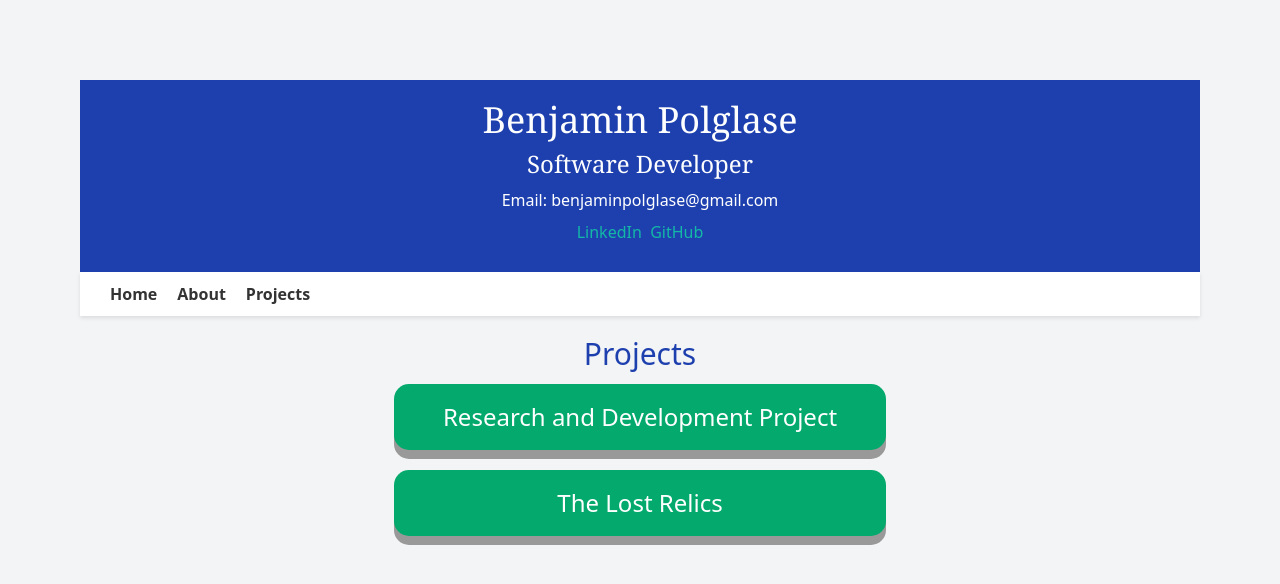
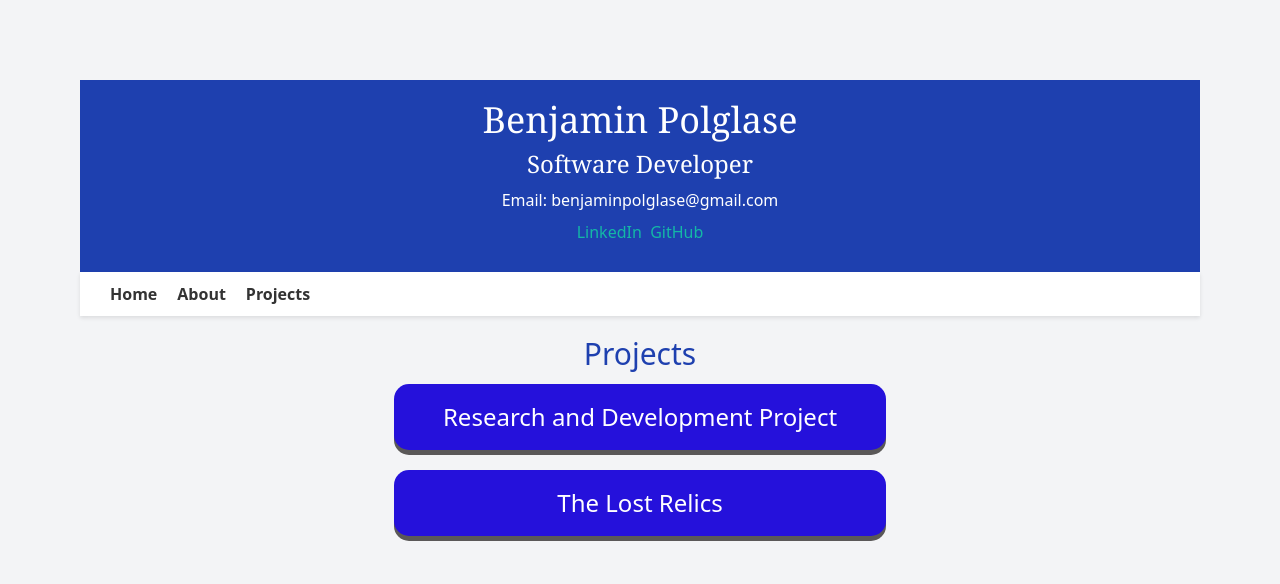
Before and after one commit to Bnjmn-P/React-Practice, a React (Create React App) app in the folder cv/: page /projects in a window 1280 px wide. Shown: the top 584 px of the page. Built offline with nearby package versions, Linux system fonts and the light colour scheme.

Commit message:
Update css

```diff
--- a/cv/src/App.css
+++ b/cv/src/App.css
@@ -141,25 +141,14 @@ margin-bottom: 20px;
   cursor: pointer;
   outline: none;
   color: #fff;
-    background-color: #04AA6D;
+  background-color: #2511db;
   border: none;
   border-radius: 15px;
-    box-shadow: 0 9px #999;
+  box-shadow: 0 5px #5a5858;
 }
 
-.collapse-button:hover {background-color: #3e8e41}
+.collapse-button:hover {background-color: #150d83}
 
 .collapse-content.collapsed {
   display: none;
 }
-
-.collapsed-content.expanded {
-  display: block;
-  height: 0;
-  overflow: hidden;
-  transition: height 0.3s ease; /* Add transition property */
-}
-
-.expanded {
-  height: auto; /* Automatically adjust height when expanded */
-}
```
Lines whose indentation alone changed are shown as unchanged.
